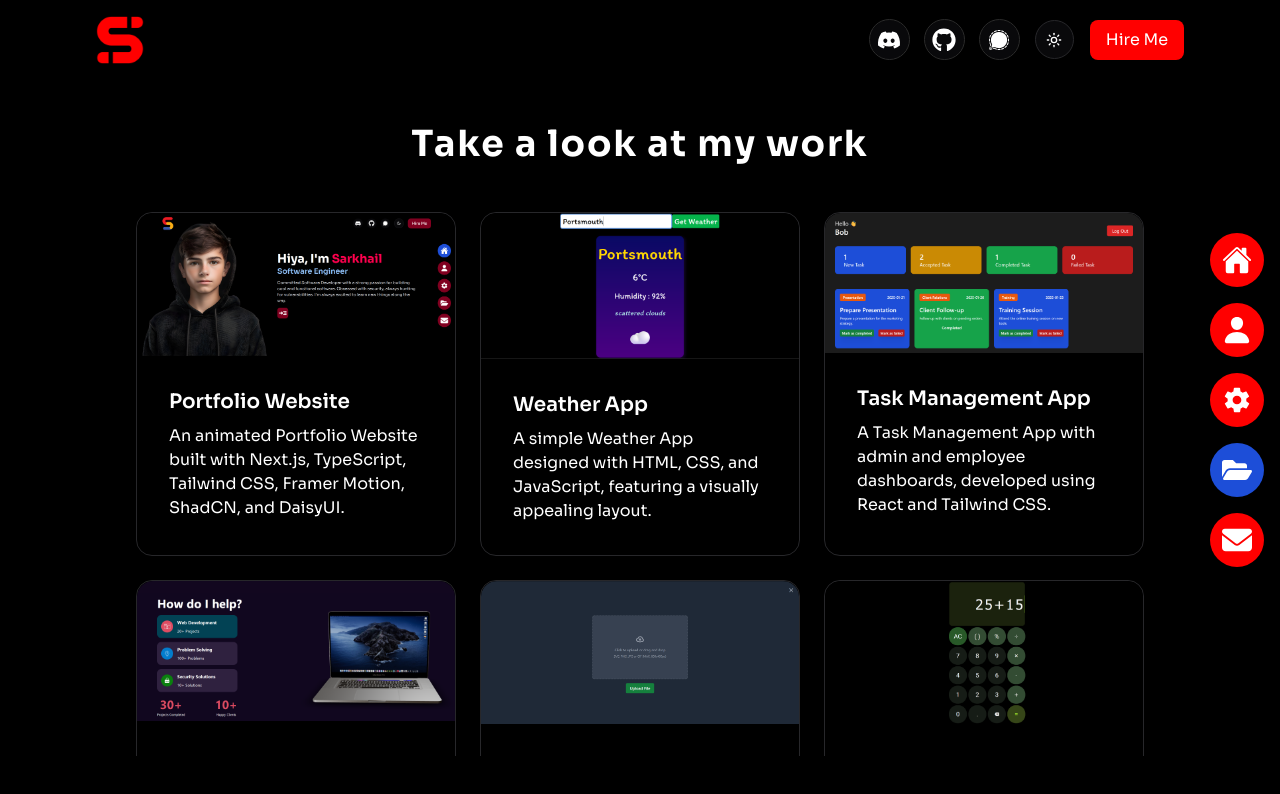
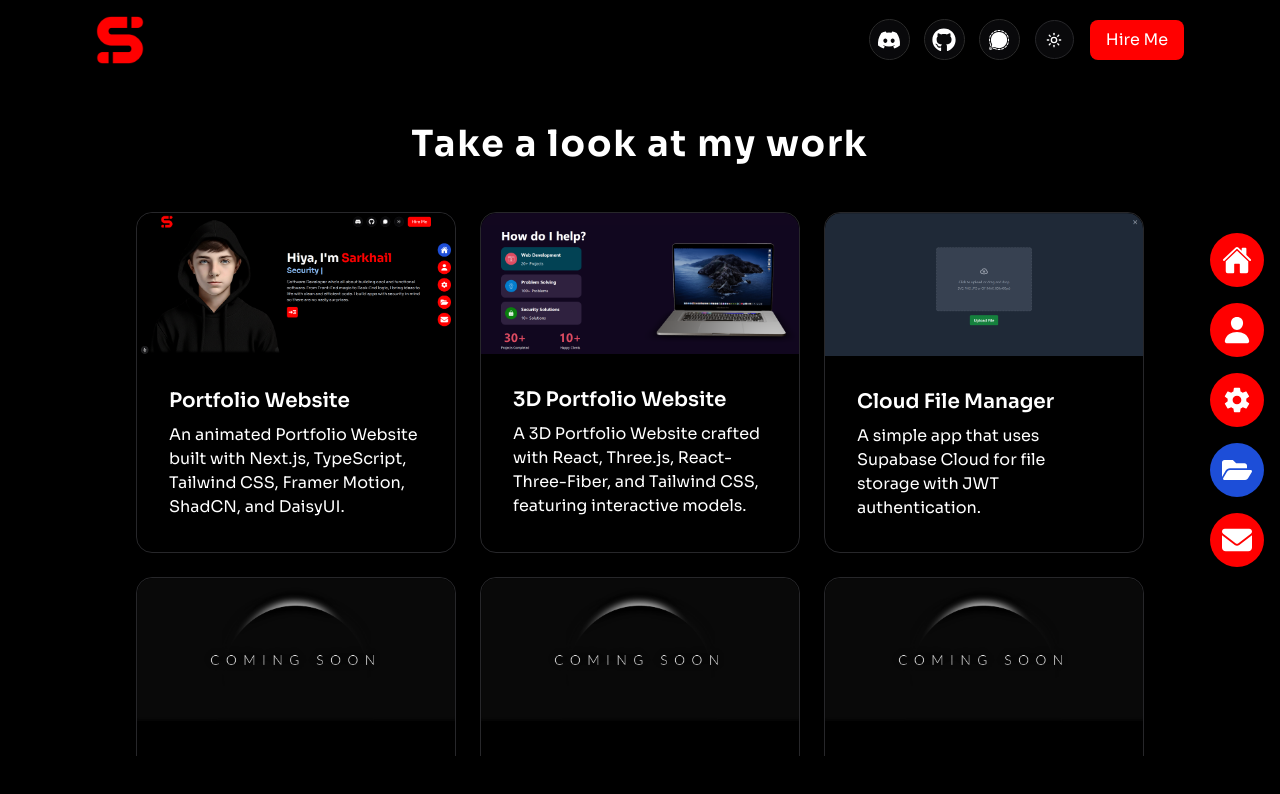
Before and after one commit to sarkhailstorm/personal-portfolio, a Next.js app: page /projects in a window 1280 px wide. Shown: the top 794 px of the page. Built offline with nearby package versions, Linux system fonts and the light colour scheme.

Commit message:
Chore(projects page): Update portfolio card image.

```diff
--- a/src/data/projects.ts
+++ b/src/data/projects.ts
@@ -1,22 +1,11 @@
 export const projects = [
   {
-    img: "Animated Portfolio.png",
+    img: "Portfolio Website.png",
     title: "Portfolio Website",
     desc: "An animated Portfolio Website built with Next.js, TypeScript, Tailwind CSS, Framer Motion, ShadCN, and DaisyUI.",
     link: "https://my-animated-personal-portfolio-website.vercel.app",
   },
-  {
-    img: "Weather App.png",
-    title: "Weather App",
-    desc: "A simple Weather App designed with HTML, CSS, and JavaScript, featuring a visually appealing layout.",
-    link: "https://my-responsive-weather-app.surge.sh",
-  },
-  {
-    img: "Task Management App.png",
-    title: "Task Management App",
-    desc: "A Task Management App with admin and employee dashboards, developed using React and Tailwind CSS.",
-    link: "#",
-  },
+
   {
     img: "3D Portfolio.png",
     title: "3D Portfolio Website",
@@ -28,12 +17,6 @@ export const projects = [
     title: "Cloud File Manager",
     desc: "A simple app that uses Supabase Cloud for file storage with JWT authentication.",
     link: "https://cloud-file-manager-app.vercel.app ",
-  },
-  {
-    img: "Google Calculator.png",
-    title: "Google Calculator",
-    desc: "A Google Calculator clone built with HTML, CSS, and JavaScript, replicating Google Calculator functionalities.",
-    link: "https://my-google-calculator.surge.sh",
   },
   {
     img: "Coming Soon.png",
@@ -50,7 +33,7 @@ export const projects = [
   {
     img: "Coming Soon.png",
     title: "Hang Tight!",
-    desc: "More projects are coming soon. You might wanna have a look at my github profile for more info.",
+    desc: "More projects are coming soon. You might wanna take a look at my github profile for more info.",
     link: "#",
   },
 ];
```
Also changed, not shown: public/Portfolio Website.png (added).
